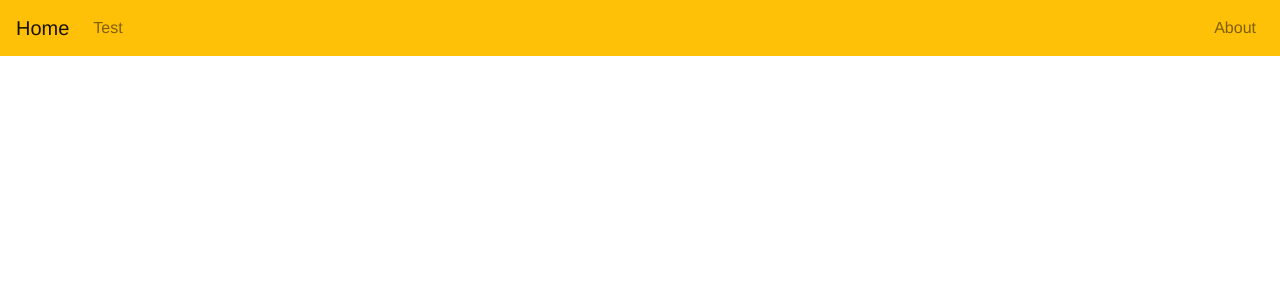
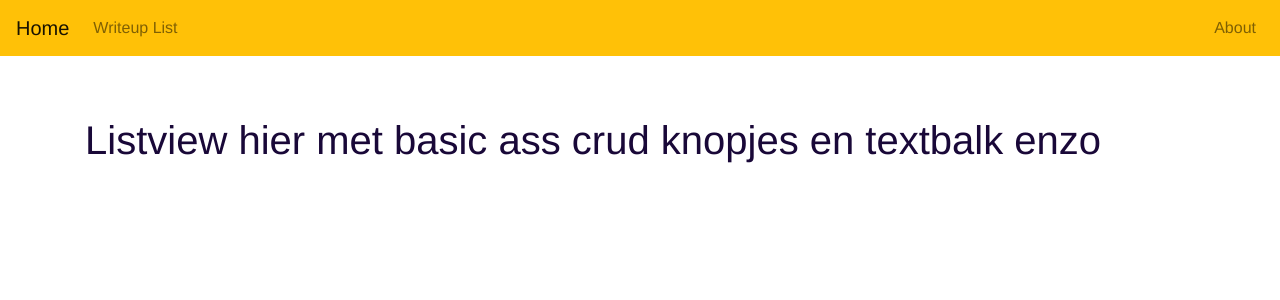
Before and after one commit to pielemuis/TimeWriteup, a Vue app: page /Times in a window 1280 px wide. Shown: the top 300 px of the page. Built offline with nearby package versions, Linux system fonts and the light colour scheme.

Commit message:
Removed test page, changed app structure, added times page

```diff
--- a/src/App.vue
+++ b/src/App.vue
@@ -9,9 +9,8 @@
 
       <!-- Left aligned nav items -->
       <b-navbar-nav>
-        <b-nav-item to="/test">Test</b-nav-item>
+        <b-nav-item to="/times">Writeup List</b-nav-item>
       </b-navbar-nav>
-
       <!-- Right aligned nav items -->
       <b-navbar-nav class="ml-auto">
         <b-nav-item to="/about">About</b-nav-item>
--- a/src/components/Test.vue
+++ /dev/null
@@ -1,22 +0,0 @@
-<template>
-  <div class="container">
-    <!-- ADD HTML HERE-->
-    <h1>Dit is een testpagina</h1>
-    <iframe
-      width="560"
-      height="315"
-      src="https://www.youtube.com/embed/iOEJHNZpeck"
-      frameborder="0"
-      allow="accelerometer; autoplay; clipboard-write; encrypted-media; gyroscope; picture-in-picture"
-      allowfullscreen
-    ></iframe>
-  </div>
-</template>
-
-<script>
-export default {};
-</script>
-
-<!-- Add "scoped" attribute to limit CSS to this component only -->
-<style scoped>
-</style>
--- /dev/null
+++ b/src/pages/Times.vue
@@ -0,0 +1,16 @@
+<template>
+  <div class="container">
+    <!-- ADD HTML HERE-->
+    <h1>Listview hier met basic ass crud knopjes en textbalk enzo</h1>
+  </div>
+</template>
+
+<script>
+export default {
+}
+</script>
+
+<!-- Add "scoped" attribute to limit CSS to this component only -->
+<style scoped>
+
+</style>
```
Also changed, not shown: src/main.js (+4 -4 lines), src/pages/About.vue (renamed from src/components/About.vue), src/pages/Home.vue (renamed from src/components/Home.vue), 1 other file (tests, documents, lock files or other folders).
